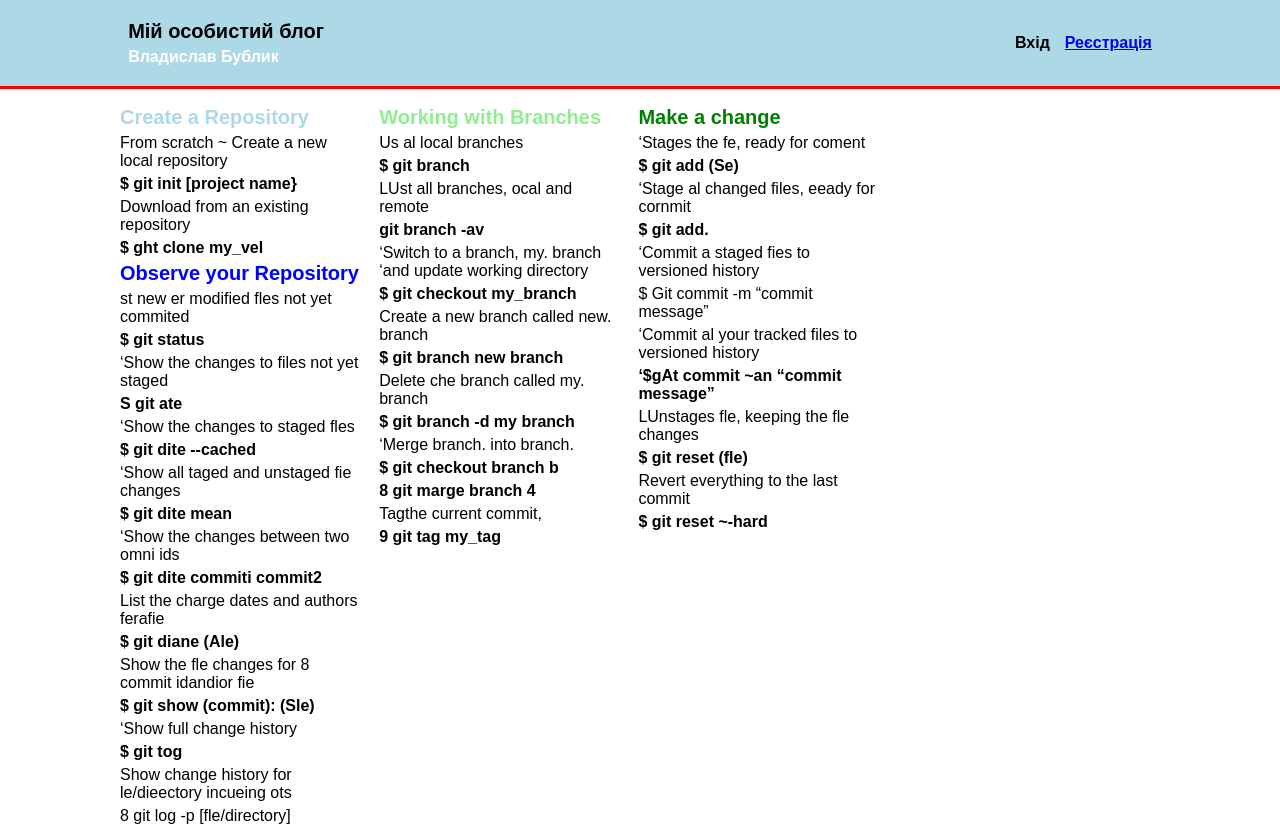
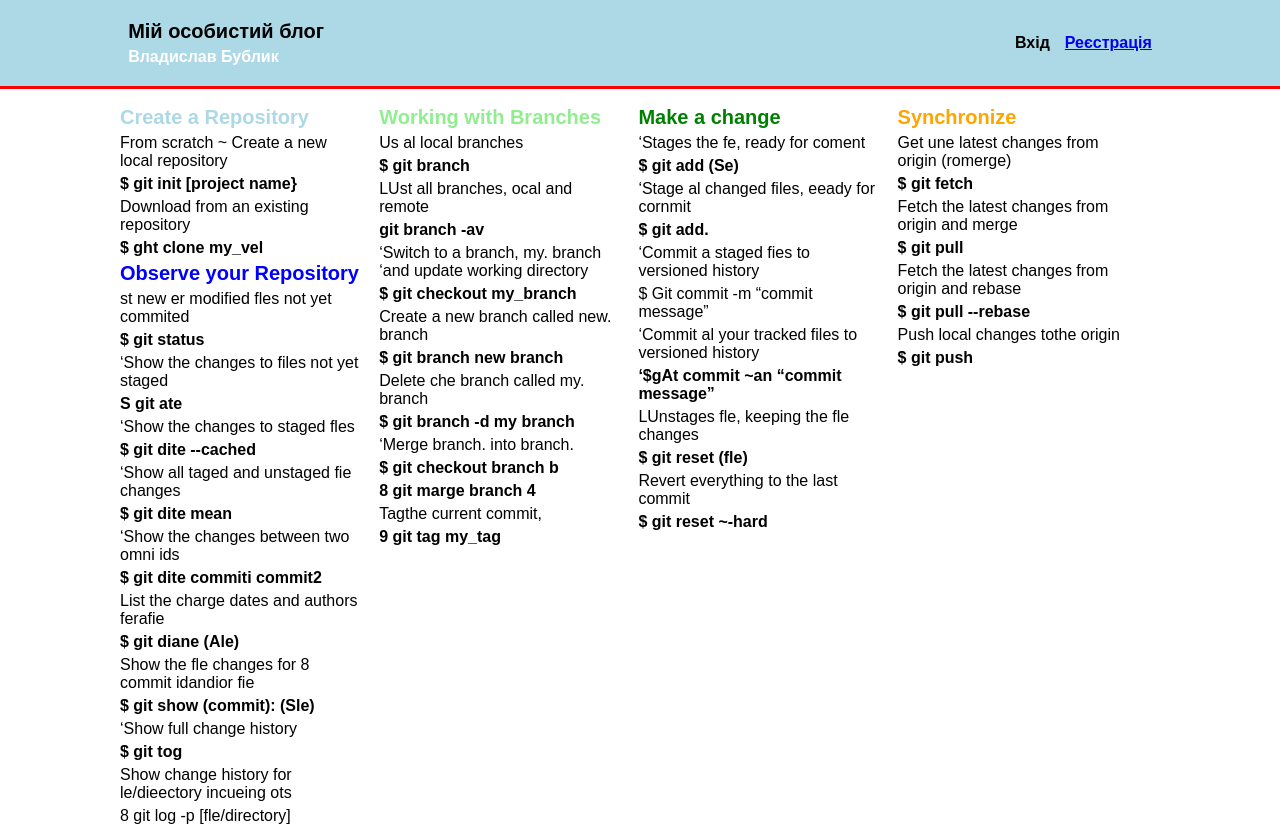
Before and after one commit to fhgfghfgh/WEB, a plain HTML site: page Ягунін_веб_лаб13-2/index.html in a window 1280 px wide. Shown: the top 828 px of the page. Drawn offline with Linux system fonts and the light colour scheme.

Commit message:
Synchronize

```diff
--- a/Ягунін_веб_лаб13-2/index.html
+++ b/Ягунін_веб_лаб13-2/index.html
@@ -217,7 +217,40 @@
                         </div>
                     </div>
                 </div>
+                <div class="main__blocks">
+                    <div class="block">
+                        <h2 class="blockheading orange">
+                            Synchronize
+                        </h2>
+                        <div class="blockcontent">
+                            <div class="blockdescription">
+                                Get une latest changes from origin (romerge)
+                            </div>
+                            <div class="blockcommand">
+                                $ git fetch
+                            </div>
+                            <div class="blockdescription">
+                                Fetch the latest changes from origin and merge
+                            </div>
+                            <div class="blockcommand">
+                                $ git pull
+                            </div>
+                            <div class="blockdescription">
+                                Fetch the latest changes from origin and rebase
+                            </div>
+                            <div class="blockcommand">
+                                $ git pull --rebase
+                            </div>
+                            <div class="blockdescription">
+                                Push local changes tothe origin
+                            </div>
+                            <div class="blockcommand">
+                                $ git push
+                            </div>
+                        </div>
+                    </div>
 
+                </div>
             </div>
         </div>
     </main>
```
